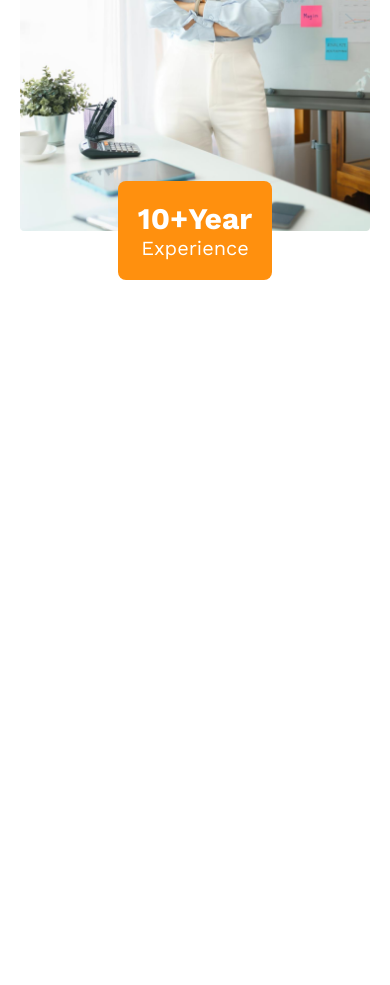
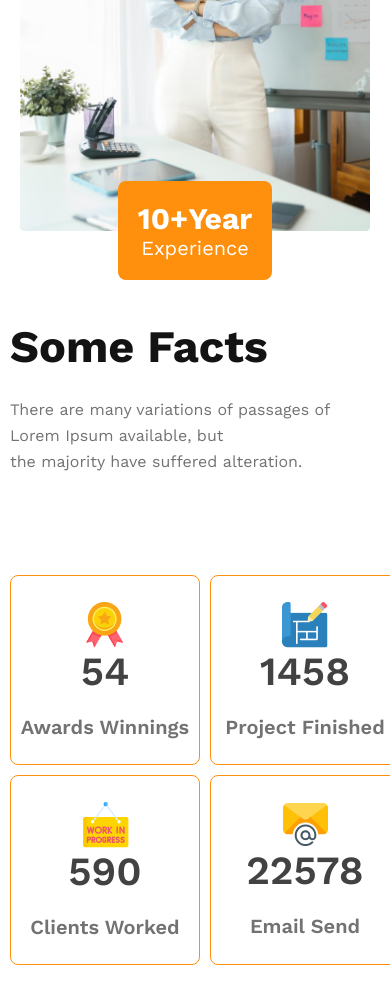
Before and after one commit to mehedihasan712277/g3-architects, a plain HTML site: page index.html in a window 390 px wide. Shown: the part 2468-3453 px from the top of the page. Before the commit the page ends 2768 px from the top, so only its background shows below. Drawn offline with nearby package versions, Linux system fonts and the light colour scheme.

Commit message:
responsive fact section done

```diff
--- a/index.html
+++ b/index.html
@@ -104,6 +104,34 @@
                 </div>
             </div>
         </section>
+        <section id="fact">
+            <p class="factTitle">Some Facts</p>
+            <p class="factDesc1 txt">There are many variations of passages of Lorem Ipsum available, but<br>the majority
+                have
+                suffered alteration.</p>
+            <div class="factContent">
+                <div class="factBox">
+                    <img src="images/icons/ribon.png" alt="img">
+                    <p class="n">54</p>
+                    <p class="factDesc">Awards Winnings</p>
+                </div>
+                <div class="factBox">
+                    <img src="images/icons/projects.png" alt="img">
+                    <p class="n">1458</p>
+                    <p class="factDesc">Project Finished</p>
+                </div>
+                <div class="factBox">
+                    <img src="images/icons/customers.png" alt="img">
+                    <p class="n">590</p>
+                    <p class="factDesc">Clients Worked</p>
+                </div>
+                <div class="factBox">
+                    <img src="images/icons/email.png" alt="img">
+                    <p class="n">22578</p>
+                    <p class="factDesc">Email Send</p>
+                </div>
+            </div>
+        </section>
     </main>
     <footer>
 
--- a/style.css
+++ b/style.css
@@ -228,6 +228,63 @@ nav ul li a {
     /* margin-top: -1000px; */
 }
 
+/* -----------fact section---------------- */
+#fact {
+    padding: 50px 140px;
+}
+
+.factTitle {
+    color: #131313;
+    font-size: 45px;
+    font-weight: 700;
+}
+
+.factContent {
+    display: grid;
+    grid-template-columns: 200px 200px 200px 200px;
+    gap: 20px;
+    width: fit-content;
+    margin: 0 auto;
+}
+
+.factBox {
+    text-align: center;
+    border-radius: 8px;
+    border: 1px solid #FF900E;
+    height: 200px;
+    width: 200px;
+    display: flex;
+    flex-direction: column;
+    justify-content: center;
+    align-items: center;
+    background-color: white;
+}
+
+.factDesc1 {
+    margin: 24px 0 100px;
+}
+
+.n {
+    font-size: 40px;
+    font-weight: 600;
+    color: #424242;
+}
+
+.factDesc {
+    color: #727272;
+    font-size: 20px;
+    font-weight: 600;
+    margin-top: 20px;
+}
+
+
+
+
+
+
+
+
+
 
 
 
@@ -251,7 +308,8 @@ nav ul li a {
 
     header,
     #feature,
-    #batch {
+    #batch,
+    #fact {
         padding: 50px 100px;
     }
 
@@ -274,6 +332,23 @@ nav ul li a {
         margin-left: 0;
     }
 
+    .factContent {
+        gap: 20px;
+    }
+
+    /* .n {
+        font-size: 20px;
+    }
+
+    .factDesc {
+        margin-top: 10px;
+        font-size: 15px;
+    }
+
+    .factContent {
+        gap: 10px;
+    } */
+
 }
 
 @media screen and (max-width: 820px) {
@@ -293,6 +368,11 @@ nav ul li a {
         width: 100%;
         text-align: center;
     }
+
+    .factContent {
+        grid-template-columns: repeat(2, 1fr);
+        gap: 50px;
+    }
 }
 
 /* small----------------------------------- */
@@ -300,7 +380,8 @@ nav ul li a {
 
     header,
     #feature,
-    #batch {
+    #batch,
+    #fact {
         padding: 20px 10px;
     }
 
@@ -377,6 +458,15 @@ nav ul li a {
     .s {
         font-size: 20px;
     }
+
+    .factContent {
+        gap: 10px;
+    }
+
+    .factBox {
+        height: 190px;
+        width: 190px;
+    }
 }
 
 
```
